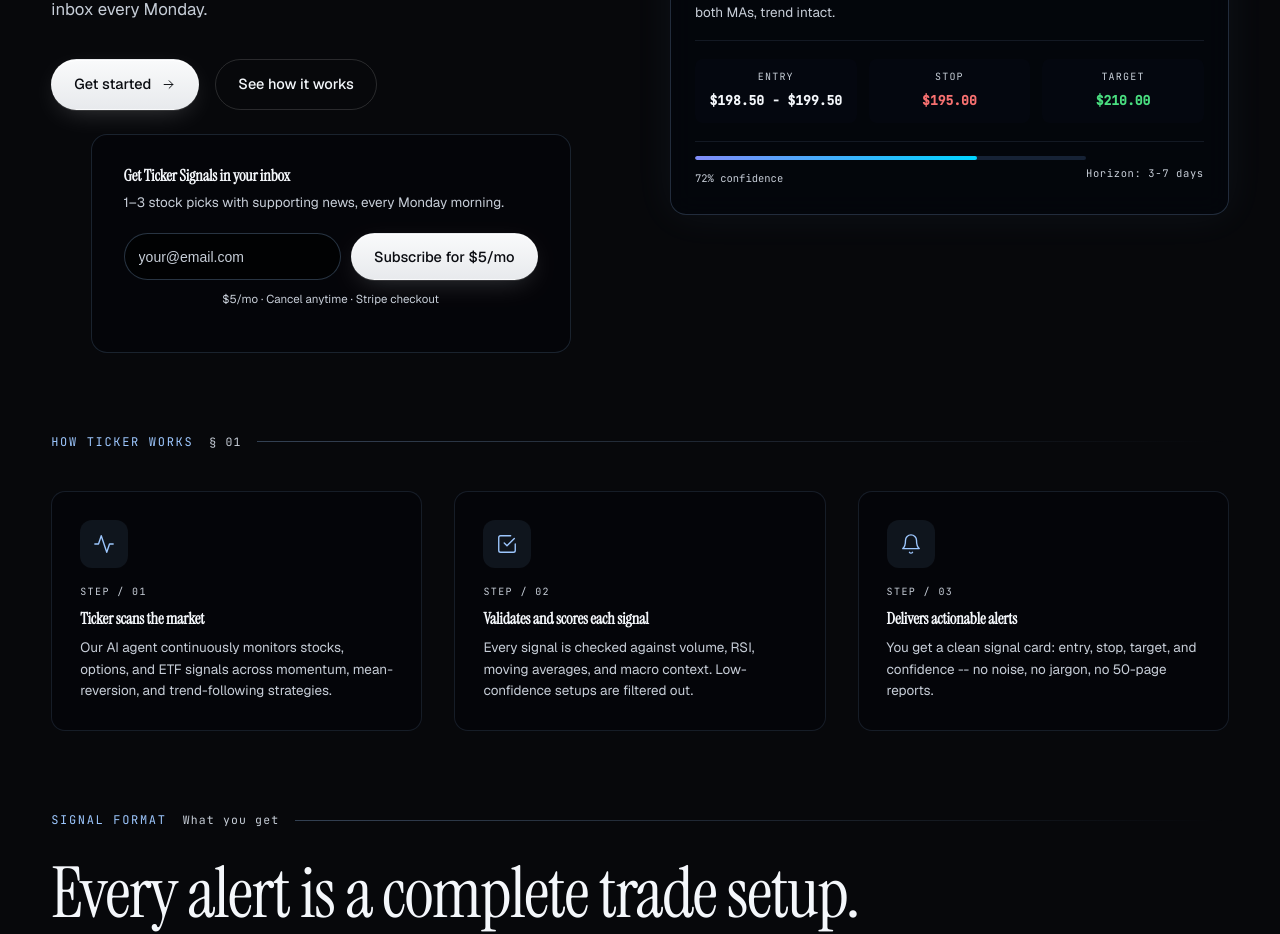
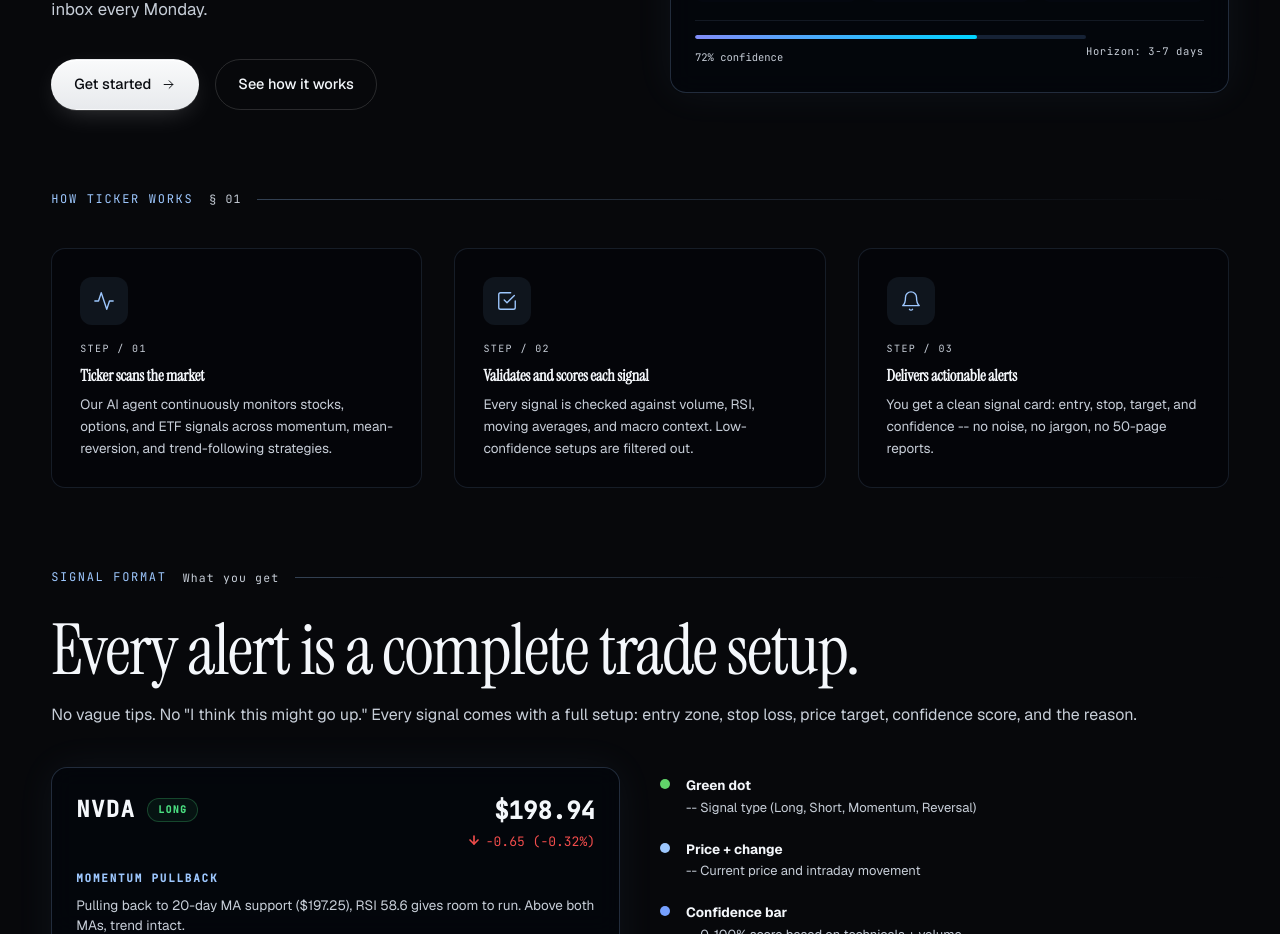
Before and after one commit to michaelpreciado/business-page, a React (Vite) app: page / in a window 1280 px wide. Shown: the part 9560-10494 px from the top of the page. Built offline with nearby package versions, Linux system fonts and the light colour scheme.

Commit message:
Remove duplicate email capture from hero section

```diff
--- a/src/TickerSignals.jsx
+++ b/src/TickerSignals.jsx
@@ -214,15 +214,6 @@
                   See how it works
                 </a>
               </div>
-              <div className="ticker-email-capture">
-                <EmailCapture
-                  title="Get Ticker Signals in your inbox"
-                  subtitle="1–3 stock picks with supporting news, every Monday morning."
-                  cta="Subscribe for $5/mo"
-                  ctaHref="https://buy.stripe.com/aFacMX7q03C20uS7AX4Ni00"
-                  mode="payment"
-                />
-              </div>
             </div>
             <div className="ticker-hero-card">
               <SignalCard signal={SIGNAL_MOCK} />
```
